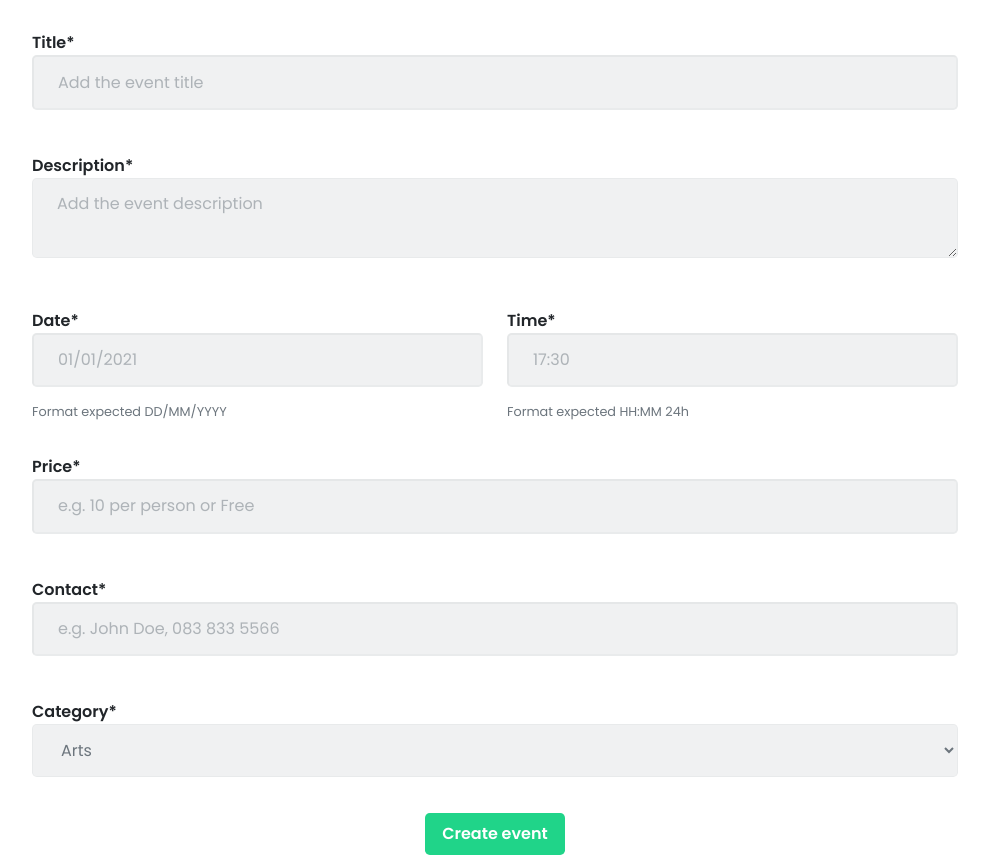
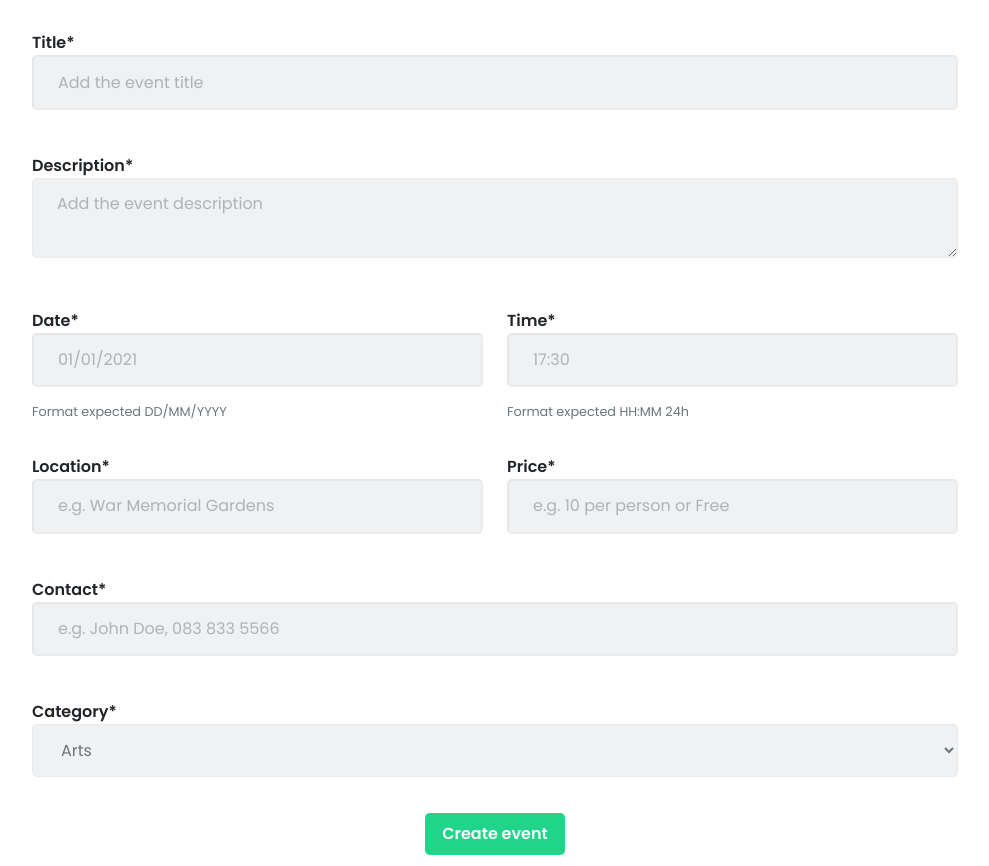
Before and after one commit to stef-cruz/our_neighbourhood, a Django app: page /events/add_event in a window 1280 px wide. Shown: the part 207-1073 px from the top of the page, without its empty margins (145-1134 px from the left). Run offline with Django 3.2, Linux system fonts and the light colour scheme; the visitor is signed in with stand-in values (Sample User, id 1); some libraries are stand-ins or nearby versions.

Commit message:
Add event location to views and attach user to event

```diff
--- a/events/forms.py
+++ b/events/forms.py
@@ -41,7 +41,6 @@ class EventForm(forms.ModelForm):
     # Location field
     event_location = forms.CharField(label='Location',
                                      max_length=150,
-                                     required=True,
                                      widget=forms.TextInput(attrs={'placeholder': 'e.g. War Memorial Gardens'}))
 
     class Meta:
--- a/events/models.py
+++ b/events/models.py
@@ -17,13 +17,12 @@ class Event(models.Model):
     """
     Events have to be linked to be user via a foreign key.
     """
-    user = models.ForeignKey(UserProfile, on_delete=models.SET_NULL,
-                             null=True, blank=True, related_name='events')
+    user = models.ForeignKey(UserProfile, on_delete=models.CASCADE, null=True, related_name='events')
     title = models.CharField(max_length=100, blank=False, null=True)
     description = models.CharField(max_length=1000, blank=False, null=True)
-    event_date = models.DateField(blank=False, null=True)
-    event_time = models.TimeField(max_length=50, blank=False, null=True)
-    event_location = models.CharField(max_length=150, blank=False, null=True)
+    event_date = models.DateField(blank=True, null=True)
+    event_time = models.TimeField(max_length=50, blank=True, null=True)
+    event_location = models.CharField(max_length=150, blank=True, null=True)
     event_price = models.CharField(max_length=50, blank=False, null=True)
     event_contact = models.CharField(max_length=100, blank=False, null=True)
     event_category = models.CharField(max_length=100, default='Arts', choices=EVENTS_CATEGORY)
--- a/events/templates/events/add-event.html
+++ b/events/templates/events/add-event.html
@@ -25,7 +25,10 @@
                     {{ form.event_time|as_crispy_field }}
                     <span class="text-muted helper-text">Format expected HH:MM 24h</span>
                 </div>
-                <div class="col-12 col-md-10 offset-md-1">
+                <div class="col-12 col-md-5 offset-md-1">
+                    {{ form.event_location|as_crispy_field }}
+                </div>
+                <div class="col-12 col-md-5">
                     {{ form.event_price|as_crispy_field }}
                 </div>
                 <div class="col-12 col-md-10 offset-md-1">
--- a/events/views.py
+++ b/events/views.py
@@ -1,7 +1,8 @@
 from django.contrib.auth.decorators import login_required
-from django.shortcuts import render, redirect, reverse
+from django.shortcuts import render, get_object_or_404, redirect, reverse
 from django.contrib import messages
 
+from profiles.models import UserProfile
 from .models import Event
 from .forms import EventForm
 
@@ -14,9 +15,18 @@ def add_event(request):
         return redirect(reverse('home'))
 
     if request.method == 'POST':
+        # instantiate the form
         form = EventForm(request.POST)
+        # get user
+        user = get_object_or_404(UserProfile, user=request.user)
+
         if form.is_valid():
-            form.save()
+            # store form instance in a variable
+            event = form.save(commit=False)
+            # assign user
+            event.user = user
+            # save to DB
+            event.save()
             messages.success(request, 'Event created successfully')
             return redirect(reverse('profile'))
         else:
```
Also changed, not shown: events/migrations/0007_auto_20210512_2039.py (added), profiles/migrations/0005_remove_userprofile_img_url.py (added).
